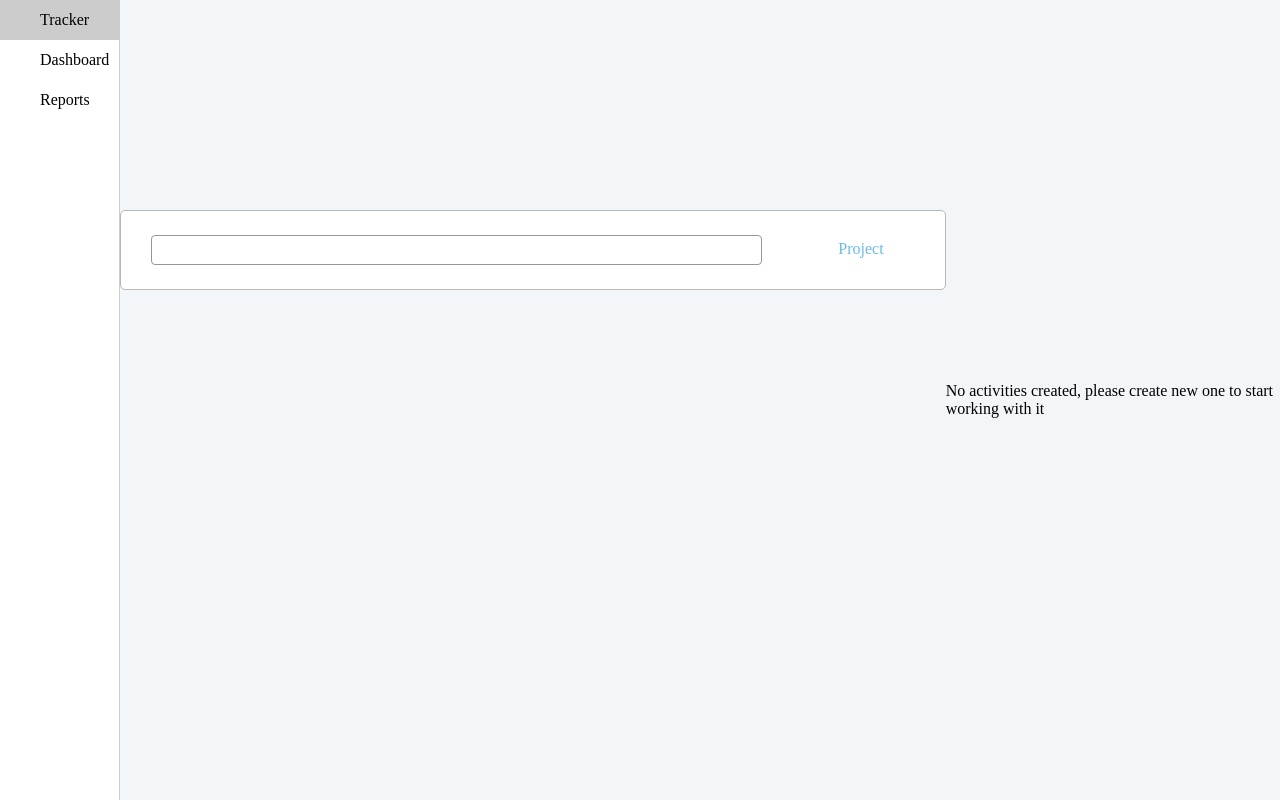
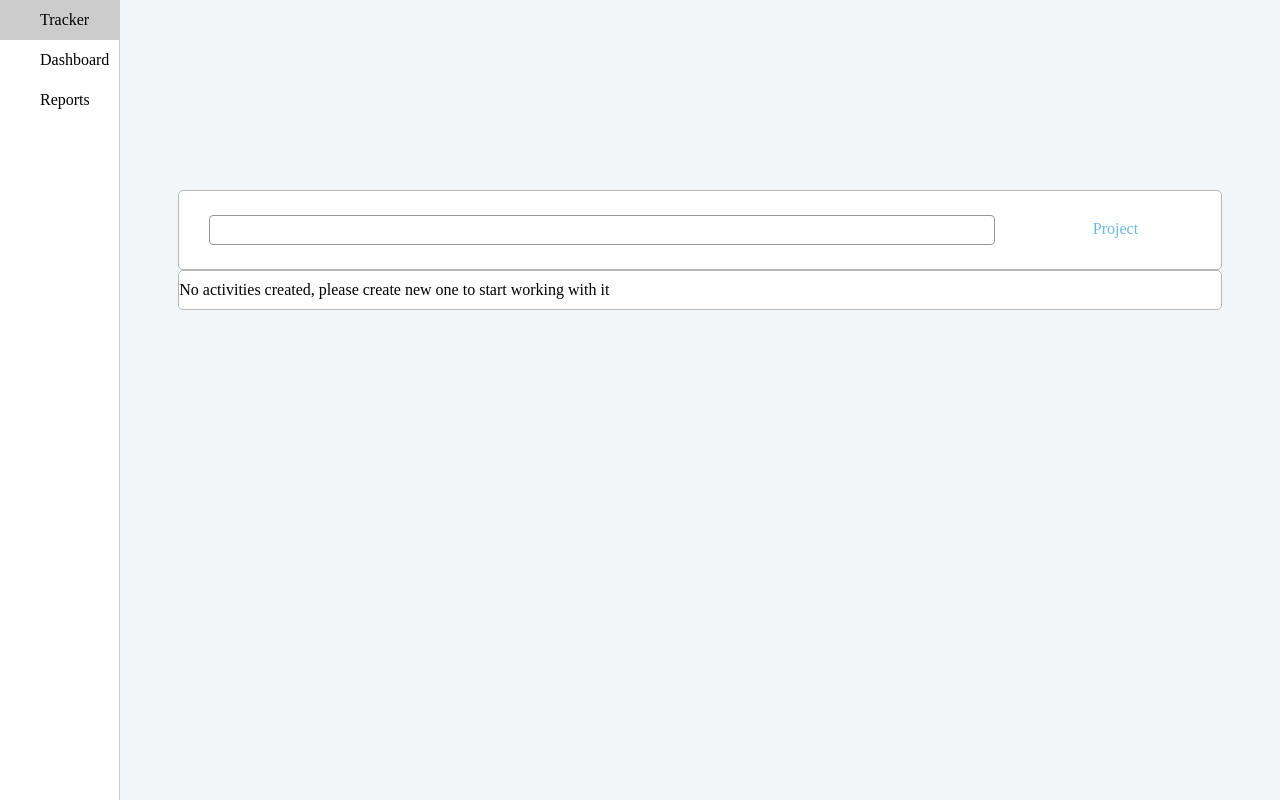
Before and after one commit to albinabaliuk/tracker, a React app: page /tracker in a window 1280 px wide. Built offline with nearby package versions, Linux system fonts and the light colour scheme; some icons are missing.

Commit message:
Some corrections for input area

```diff
--- a/src/tracker/components/index.js
+++ b/src/tracker/components/index.js
@@ -13,8 +13,16 @@ const Main = styled.div`
   background-color: #f2f6f8;
 `
 
+const Wrapper = styled.div`
+  display: flex;
+  flex-direction: column;
+  width: 100%;
+  height: 100%;
+  justify-content: center;
+  align-items: center;
+`
+
 const AddNewProject = styled.div`
-  position: relative;
   width: 90%;
   height: 80px;
   border: #b8b8b8 solid .7px;
@@ -56,14 +64,15 @@ const EmptyTitle = styled.div`
 `
 
 const TimingBar = styled.div`
-  position: absolute;
-  margin-top: 120px;
-  width: 100%;
+  width: 90%;
   height: 40px;
   border: #b8b8b8 solid .7px;
   border-radius: 5px;
   background-color: white;
   align-items: center;
+  display: grid;
+  grid-template-columns: 80% 20%;
+  grid-column-gap: 10%;
 `
 
 const StartButton = styled.button`
@@ -72,18 +81,27 @@ const StartButton = styled.button`
 const Tracker = () => {
   const [activities, updateActivities] = useState([])
 
+
   //TODO don't add any activity if input is empty
   //TODO clear input after adding an activity
   //TODO focus on input after adding an activity
+
   const addActivity = (e) => {
     if (e.key === 'Enter' || e.keyCode === 13) {
       const activityTitle = e.target.value
+
+      if (!activityTitle) {
+        alert("Please enter an activity");
+        return false;
+      }
 
       const newActivity = {
         title: activityTitle
       }
 
       updateActivities([ ...activities, newActivity ])
+
+      e.target.value = ''
     }
   }
 
@@ -91,6 +109,8 @@ const Tracker = () => {
 
   return (
     <Main>
+
+      <Wrapper>
       <AddNewProject>
         <InputArea
           onKeyUp={addActivity}
@@ -104,6 +124,7 @@ const Tracker = () => {
        </Item>
       </AddNewProject>
 
+      <TimingBar>
       {
         isActivitiesEmpty
           ? (
@@ -123,6 +144,8 @@ const Tracker = () => {
             ))
           )
       }
+      </TimingBar>
+      </Wrapper>
     </Main>
   )
 }
```
Also changed, not shown: 1 other file (tests, documents, lock files or other folders).
